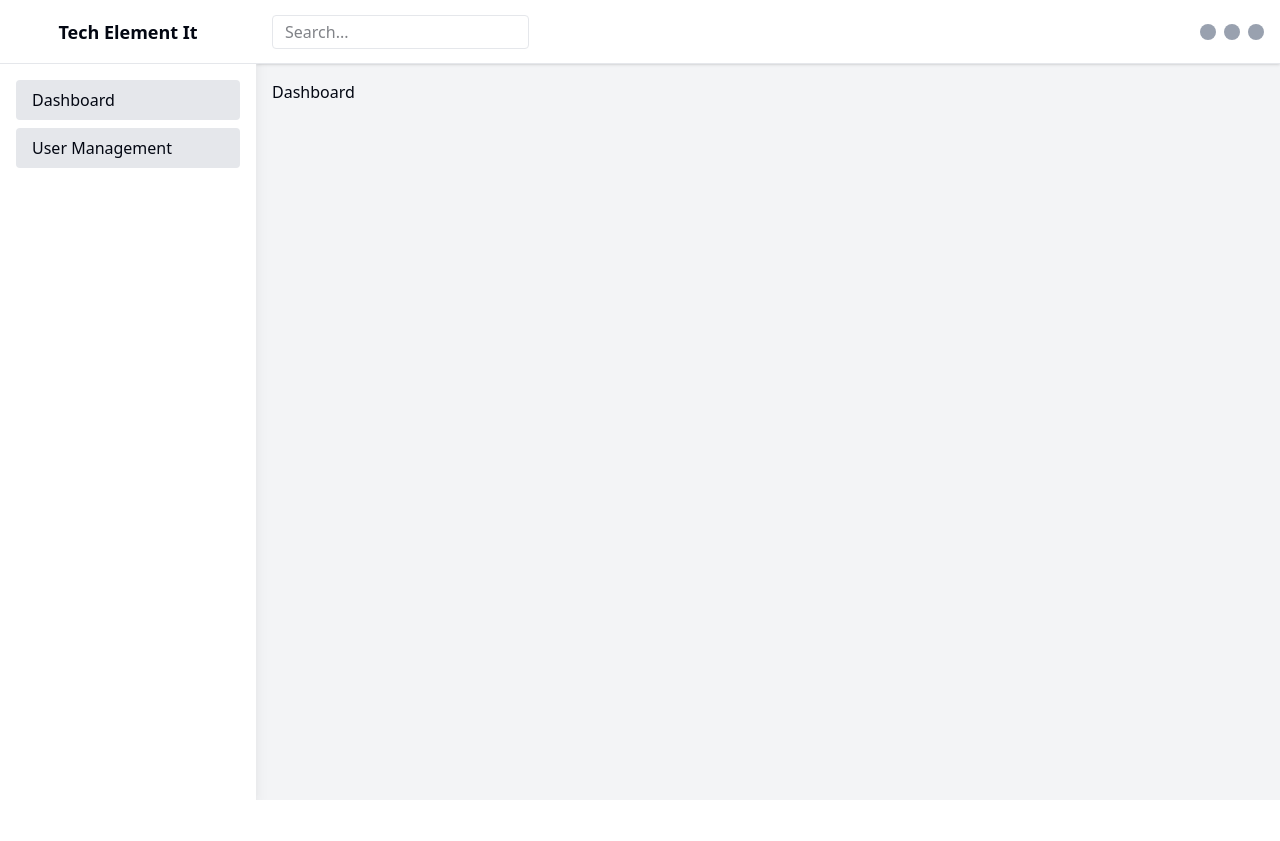
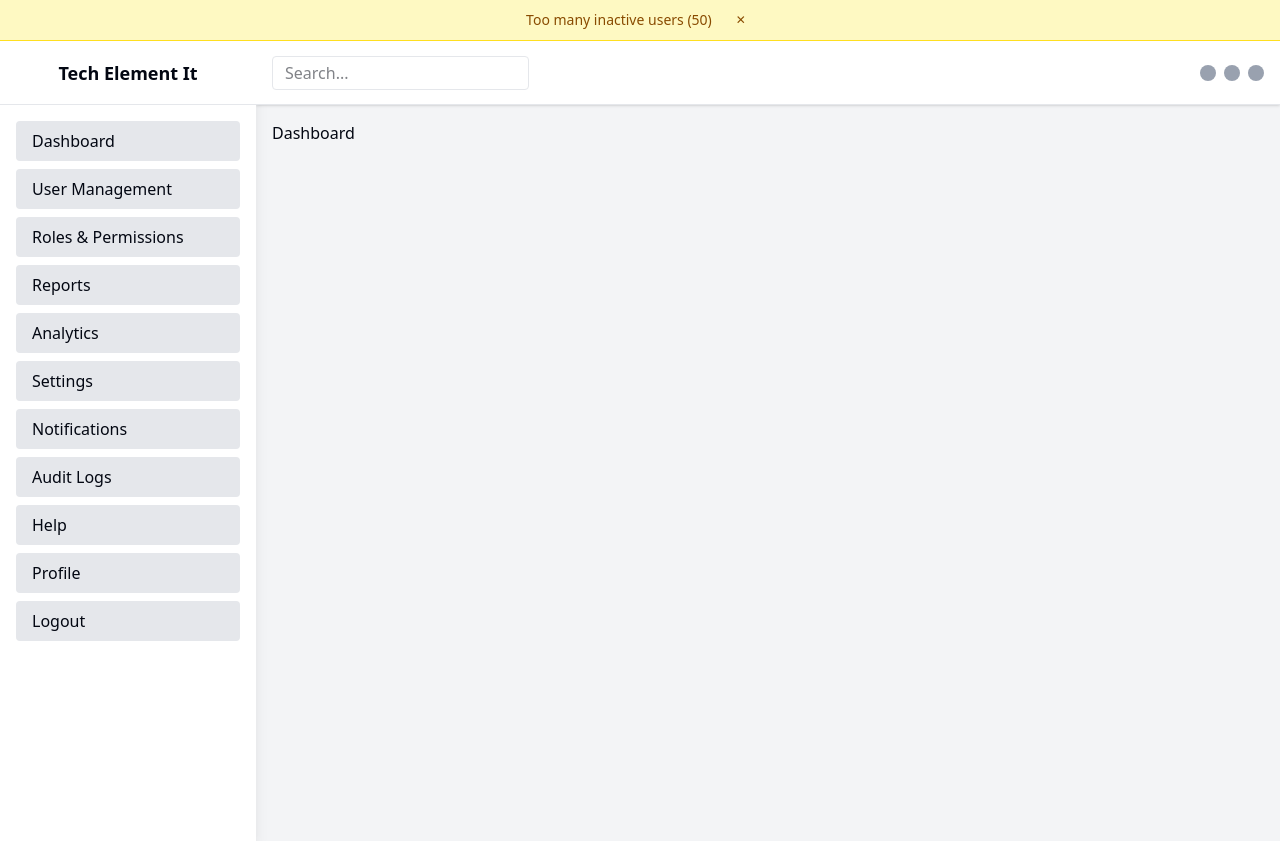
Before and after one commit to mdnuruzzamannirob/Admin-Dashboard-Interface, a React (Vite) app: page /login in a window 1280 px wide. Both pictures are taken after typing "name@example.com", "Sample123" into the empty fields and a click on the button "Login". Before the commit the page ends 800 px from the top, so only its background shows below. Built offline with nearby package versions, Linux system fonts and the light colour scheme.

Commit message:
feat: add inactive user count state and notification banner to DashboardLayout; refactor Sidebar to use sideNavItems array for navigation

```diff
--- a/src/components/dashboard/DashboardLayout.tsx
+++ b/src/components/dashboard/DashboardLayout.tsx
@@ -6,6 +6,24 @@ const DashboardLayout = ({ children }: { children: ReactNode }) => {
   const [sidebarOpen, setSidebarOpen] = useState(false);
   const sidebarRef = useRef<HTMLDivElement>(null);
   const touchStartX = useRef<number | null>(null);
+
+  // Add missing inactiveUserCount state (for demo, set to 50)
+  const inactiveUserCount = 50;
+
+  const [showBanner, setShowBanner] = useState(inactiveUserCount > 0);
+  const isWarning = inactiveUserCount > 5;
+
+  useEffect(() => {
+    setShowBanner(inactiveUserCount > 0);
+  }, [inactiveUserCount]);
+
+  // Optional: auto-hide after 5s
+  //   useEffect(() => {
+  //     if (showBanner) {
+  //       const timer = setTimeout(() => setShowBanner(false), 5000);
+  //       return () => clearTimeout(timer);
+  //     }
+  //   }, [showBanner]);
 
   const toggleSidebar = () => setSidebarOpen((prev) => !prev);
   const closeSidebar = () => setSidebarOpen(false);
@@ -42,6 +60,30 @@ const DashboardLayout = ({ children }: { children: ReactNode }) => {
   }, [sidebarOpen]);
 
   return (
+    <>
+      {/* Toast Notification Banner - moved to top */}
+      {showBanner && (
+        <div
+          className={`w-full px-4 py-2 text-sm flex items-center justify-center transition-all duration-300 z-[100] ${
+            isWarning
+              ? "bg-yellow-100 text-yellow-800 border-b border-yellow-300"
+              : "bg-blue-100 text-blue-800 border-b border-blue-300"
+          }`}
+        >
+          <span>
+            {isWarning
+              ? `Too many inactive users (${inactiveUserCount})`
+              : `Inactive users: ${inactiveUserCount}`}
+          </span>
+          <button
+            className="ml-4 px-2 py-1 text-xs rounded bg-transparent hover:bg-gray-200"
+            onClick={() => setShowBanner(false)}
+          >
+            ✕
+          </button>
+        </div>
+      )}
+
       <div className="min-h-dvh flex flex-col lg:flex-row bg-gray-100 overflow-hidden">
         {/* Sidebar */}
         <div ref={sidebarRef}>
@@ -62,6 +104,7 @@ const DashboardLayout = ({ children }: { children: ReactNode }) => {
           <main className="flex-1 overflow-auto p-4">{children}</main>
         </div>
       </div>
+    </>
   );
 };
 
--- a/src/components/dashboard/Header.tsx
+++ b/src/components/dashboard/Header.tsx
@@ -6,6 +6,7 @@ type Props = {
 
 export const Navbar = ({ onToggleSidebar }: Props) => {
   return (
+    <>
       <header className="h-16 flex items-center justify-between px-4 bg-white border-b shadow-sm sticky top-0 z-20">
         <button
           className="lg:hidden text-2xl"
@@ -33,5 +34,6 @@ export const Navbar = ({ onToggleSidebar }: Props) => {
           </div>
         </div>
       </header>
+    </>
   );
 };
--- a/src/components/dashboard/Sidebar.tsx
+++ b/src/components/dashboard/Sidebar.tsx
@@ -6,6 +6,20 @@ type Props = {
 };
 
 export const Sidebar = ({ isOpen, onClose }: Props) => {
+  const sideNavItems = [
+    { name: "Dashboard", path: "/dashboard" },
+    { name: "User Management", path: "/users" },
+    { name: "Roles & Permissions", path: "/roles" },
+    { name: "Reports", path: "/reports" },
+    { name: "Analytics", path: "/analytics" },
+    { name: "Settings", path: "/settings" },
+    { name: "Notifications", path: "/notifications" },
+    { name: "Audit Logs", path: "/audit-logs" },
+    { name: "Help", path: "/help" },
+    { name: "Profile", path: "/profile" },
+    { name: "Logout", path: "/logout" },
+  ];
+
   return (
     <aside
       className={`fixed top-0 left-0 z-40 h-full w-64 bg-white shadow-lg transform transition-transform duration-300 ease-in-out
@@ -23,12 +37,14 @@ export const Sidebar = ({ isOpen, onClose }: Props) => {
         </button>
       </div>
       <nav className="p-4 space-y-2">
-        <button className="block w-full text-left px-4 py-2 bg-gray-200 rounded hover:bg-gray-300">
-          Dashboard
-        </button>
-        <button className="block w-full text-left px-4 py-2 bg-gray-200 rounded hover:bg-gray-300">
-          User Management
-        </button>
+        {sideNavItems.map((item) => (
+          <button
+            key={item.name}
+            className="block w-full text-left px-4 py-2 bg-gray-200 rounded hover:bg-gray-300"
+          >
+            {item.name}
+          </button>
+        ))}
       </nav>
     </aside>
   );
```
Lines whose indentation alone changed are shown as unchanged.
